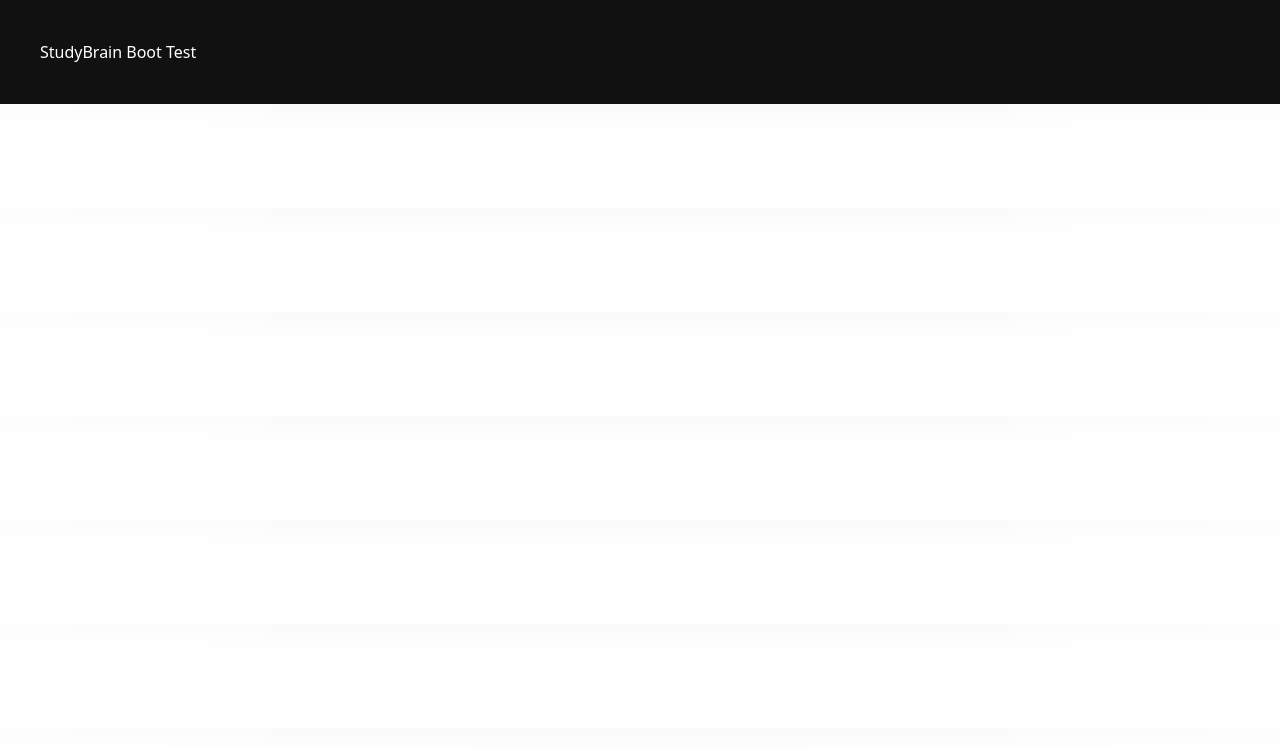
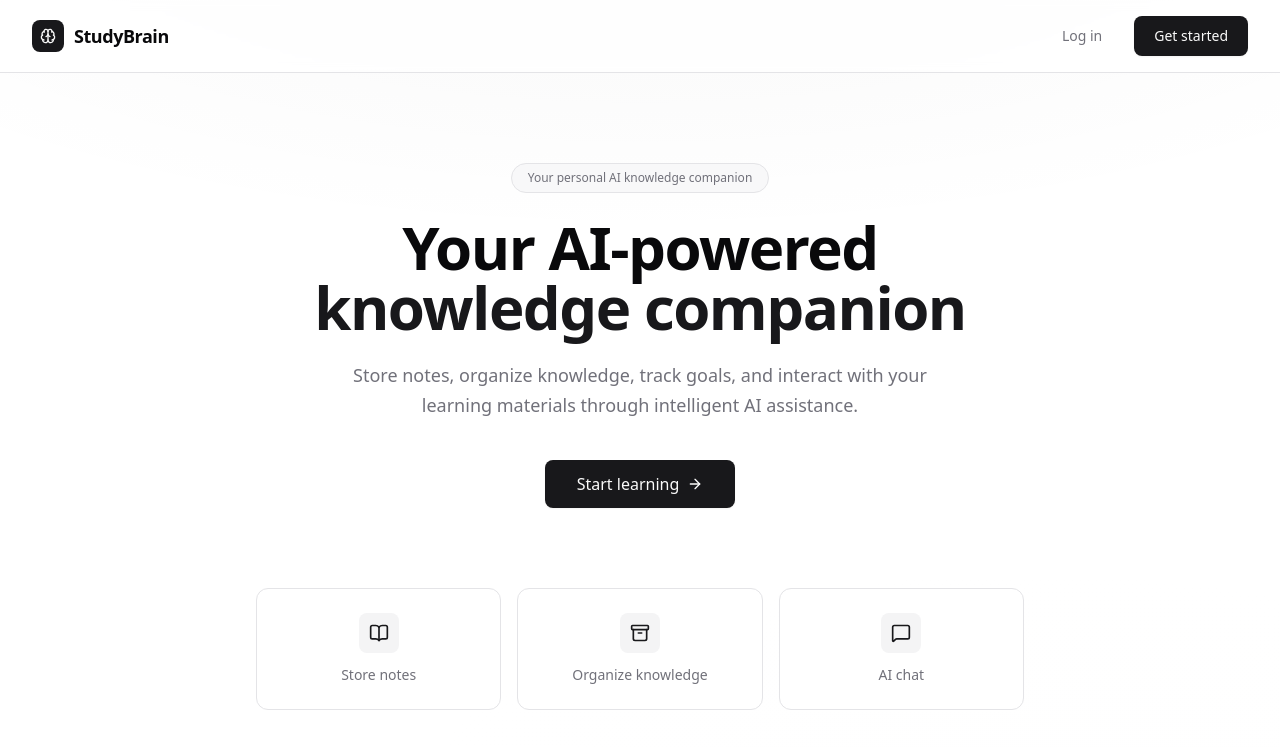
Before and after one commit to Kease-del/studybrain, a React (Vite) app: page / in a window 1280 px wide. Shown: the top 748 px of the page. Built offline with nearby package versions, Linux system fonts and the light colour scheme; no server answers.

Commit message:
chore: boot-test step 4 - App

```diff
--- a/src/main.jsx
+++ b/src/main.jsx
@@ -2,14 +2,13 @@ import React from "react"
 import { createRoot } from "react-dom/client"
 import { BrowserRouter } from "react-router-dom"
 import { AuthProvider } from "@/context/AuthContext"
+import App from "@/App"
 import "@/styles/globals.css"
 
 createRoot(document.getElementById("root")).render(
   <BrowserRouter>
     <AuthProvider>
-      <h1 style={{ color: "white", background: "#111", padding: 40 }}>
-        StudyBrain Boot Test
-      </h1>
+      <App />
     </AuthProvider>
   </BrowserRouter>
 )
```
